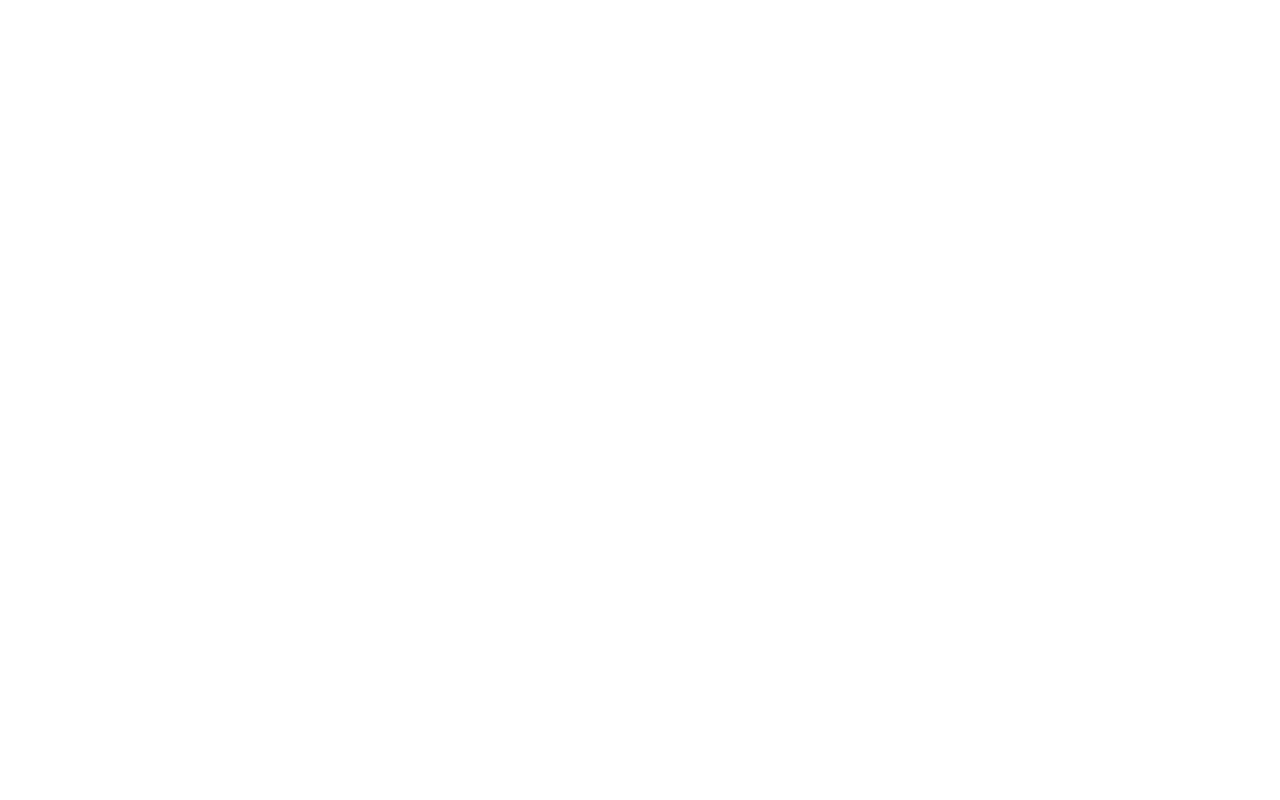
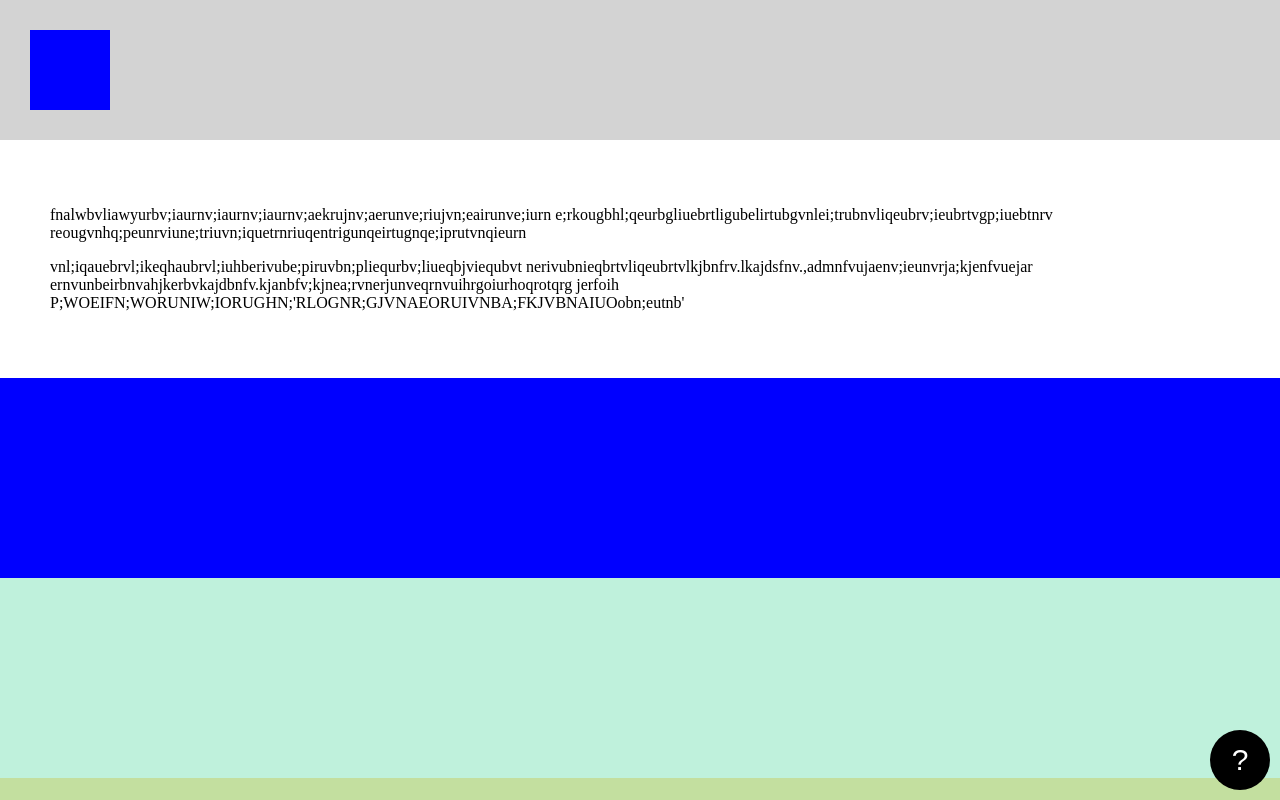
Before and after one commit to Josethedev93/html-css-2-lab, a plain HTML site: page drill-3/index.html in a window 1280 px wide. Shown: the top 800 px of the page. Drawn offline with Linux system fonts and the light colour scheme.

Commit message:
drill complete

```diff
--- a/drill-3/index.css
+++ b/drill-3/index.css
@@ -0,0 +1,46 @@
+body, html {
+margin: 0;
+padding: 0
+}
+header{
+    background-color: lightgray;
+    padding: 30px;
+    box-sizing: border-box;
+}
+.logo-container{
+    width: 80px;
+    height: 80px;
+    background-color: blue;
+}
+article{
+    padding: 50px;
+}
+.rectangle{
+height: 25vh;
+}
+.rectangle-1{
+    background-color: blue;
+}
+.rectangle-2{
+   background-color: rgb(191, 241, 220);
+}
+.rectangle-3{
+    background-color: rgb(195, 223, 159);
+}
+.rectangle-4{
+    background-color: rgb(243, 243, 114);
+}
+.question-container{
+    position: fixed;
+    right: 10px;
+    bottom: 10px;
+}
+.question-container button {
+    height: 60px;
+    width: 60px;
+    background-color: black;
+    color: white;
+    border: none;
+    border-radius: 50%;
+    font-size: 30px;
+}
--- a/drill-3/index.html
+++ b/drill-3/index.html
@@ -1 +1,34 @@
-<!-- be sure to look at the example gif as well -->
+<!DOCTYPE html>
+<html lang="en">
+  <head>
+    <meta charset="UTF-8" />
+    <meta name="viewport" content="width=device-width, initial-scale=1.0" />
+    <meta http-equiv="X-UA-Compatible" content="ie=edge" />
+    <title>Drill 3</title>
+    <link rel="stylesheet" href="index.css" />
+  </head>
+  <body>
+    <header>
+      <div class="logo-container"></div>
+    </header>
+    <article>
+        <p>fnalwbvliawyurbv;iaurnv;iaurnv;iaurnv;aekrujnv;aerunve;riujvn;eairunve;iurn
+            e;rkougbhl;qeurbgliuebrtligubelirtubgvnlei;trubnvliqeubrv;ieubrtvgp;iuebtnrv
+            reougvnhq;peunrviune;triuvn;iquetrnriuqentrigunqeirtugnqe;iprutvnqieurn
+        </p>
+        <p>
+            vnl;iqauebrvl;ikeqhaubrvl;iuhberivube;piruvbn;pliequrbv;liueqbjviequbvt
+            nerivubnieqbrtvliqeubrtvlkjbnfrv.lkajdsfnv.,admnfvujaenv;ieunvrja;kjenfvuejar
+            ernvunbeirbnvahjkerbvkajdbnfv.kjanbfv;kjnea;rvnerjunveqrnvuihrgoiurhoqrotqrg
+            jerfoih P;WOEIFN;WORUNIW;IORUGHN;'RLOGNR;GJVNAEORUIVNBA;FKJVBNAIUOobn;eutnb'
+        </p>
+    </article>
+    <div class="rectangle-1 rectangle"></div>
+    <div class="rectangle-2 rectangle"></div>
+    <div class="rectangle-3 rectangle"></div>
+    <div class="rectangle-4 rectangle"></div>
+    <div class="question-container">
+      <button>?</button>
+    </div>
+  </body>
+</html>
```
